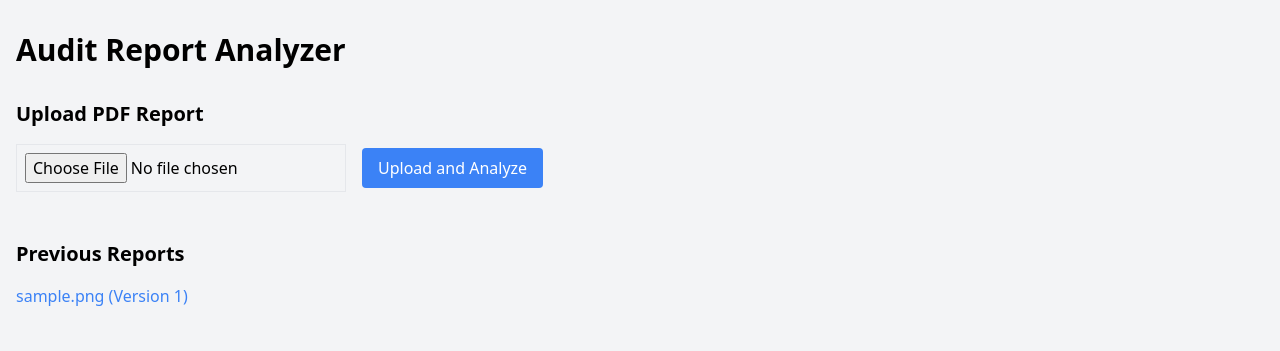
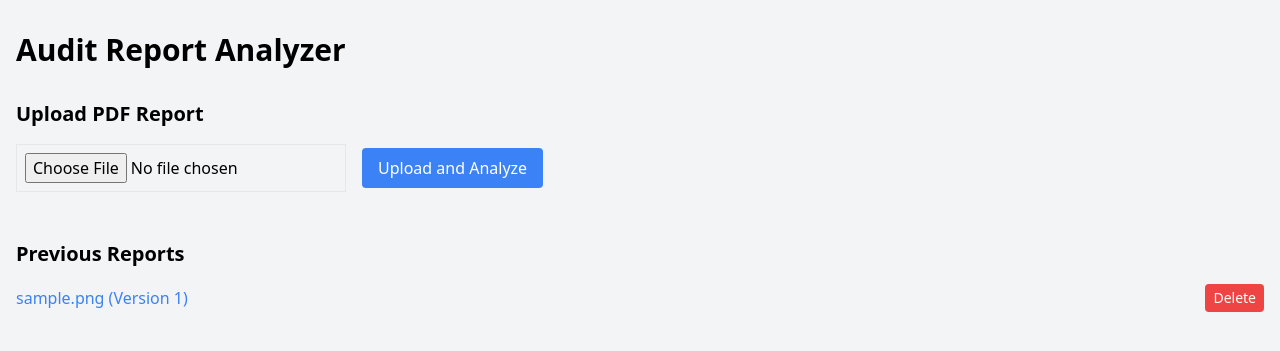
Before and after one commit to scottlabbe/ai_audit_report_analyzer, a Flask app: page / in a window 1280 px wide. Shown: the top 351 px of the page. Run offline with Flask 3, Linux system fonts and the light colour scheme; tables that the repository leaves empty hold one stand-in row (values such as "Sample post"); parts of the project's set-up code (start-up, migrations or seed data) failed here and were passed over.

Commit message:
Agent query: Can you see the delete buttons next to each report in the Previous Reports section? Can you try deleting a report and confirm if it works?

```diff
--- a/main.py
+++ b/main.py
@@ -82,5 +82,15 @@ def export_report(report_id):
         )
     return jsonify({'error': 'Report not found'}), 404
 
+@app.route('/delete/<int:report_id>', methods=['DELETE'])
+def delete_report(report_id):
+    db = get_db()
+    report = db.query(Report).filter(Report.id == report_id).first()
+    if report:
+        db.delete(report)
+        db.commit()
+        return jsonify({'message': 'Report deleted successfully'}), 200
+    return jsonify({'error': 'Report not found'}), 404
+
 if __name__ == '__main__':
     app.run(host='0.0.0.0', port=5000)
--- a/templates/index.html
+++ b/templates/index.html
@@ -98,6 +98,7 @@
 
                 if (data.id) {
                     fetchReport(data.id);
+                    fetchReports();
                 } else {
                     alert('Error: ' + data.error);
                 }
@@ -158,16 +159,40 @@
             .then(response => response.json())
             .then(reports => {
                 reportsList.innerHTML = reports.map(report => `
-                    <li>
+                    <li class="flex items-center justify-between">
                         <a href="#" class="text-blue-500 hover:underline" onclick="fetchReport(${report.id}); return false;">
                             ${report.file_name} (Version ${report.version})
                         </a>
+                        <button class="bg-red-500 text-white px-2 py-1 rounded text-sm" onclick="deleteReport(${report.id})">Delete</button>
                     </li>
                 `).join('');
             })
             .catch(error => console.error('Error:', error));
         }
 
+        window.deleteReport = function(id) {
+            if (confirm('Are you sure you want to delete this report?')) {
+                showLoadingIndicator();
+                fetch(`/delete/${id}`, { method: 'DELETE' })
+                    .then(response => response.json())
+                    .then(data => {
+                        hideLoadingIndicator();
+                        if (data.message) {
+                            alert(data.message);
+                            fetchReports();
+                        } else {
+                            alert('Error: ' + data.error);
+                        }
+                    })
+                    .catch(error => {
+                        hideLoadingIndicator();
+                        console.error('Error:', error);
+                        alert('An error occurred while deleting the report.');
+                    });
+            }
+        }
+
+        window.fetchReport = fetchReport;
         fetchReports();
     });
     </script>
```
